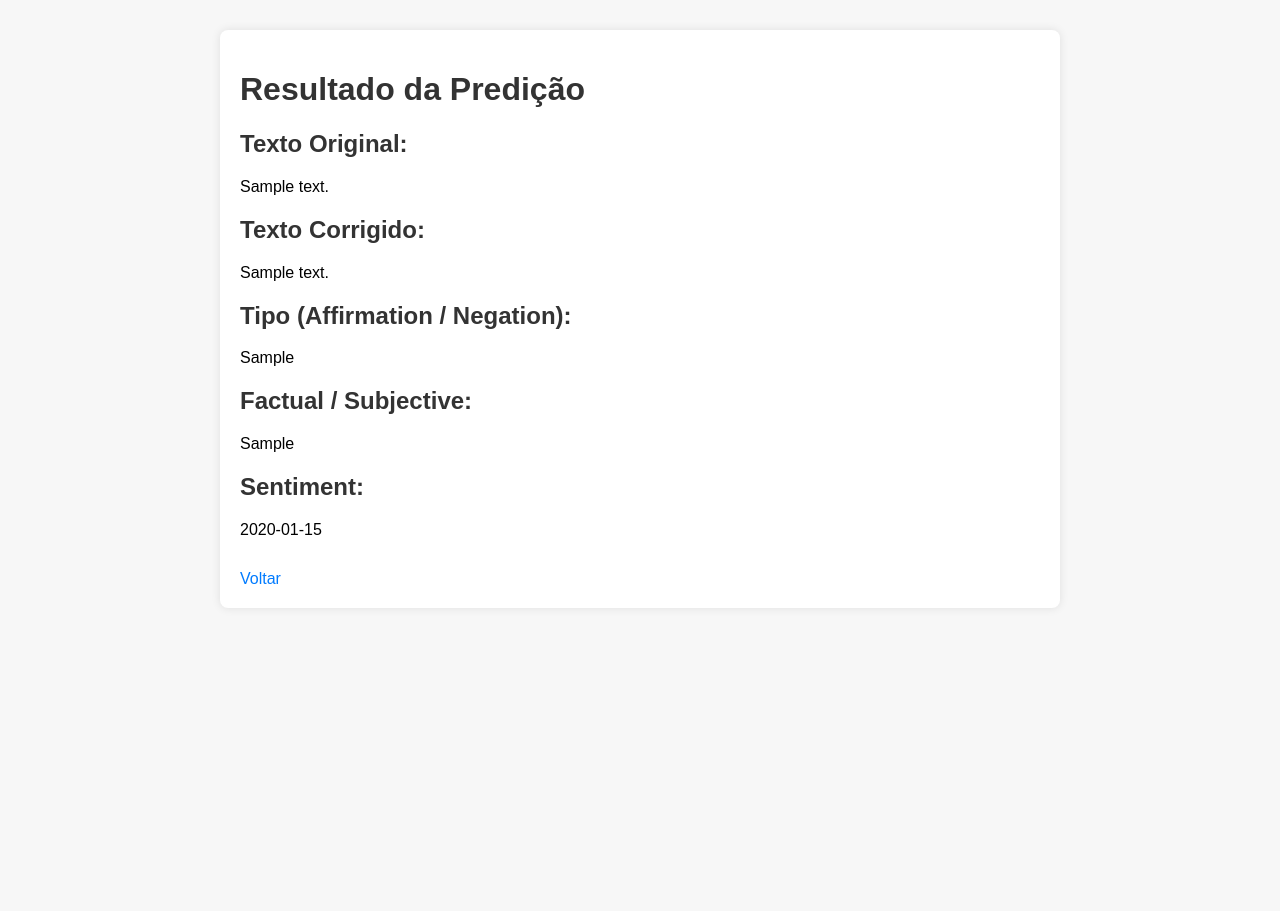
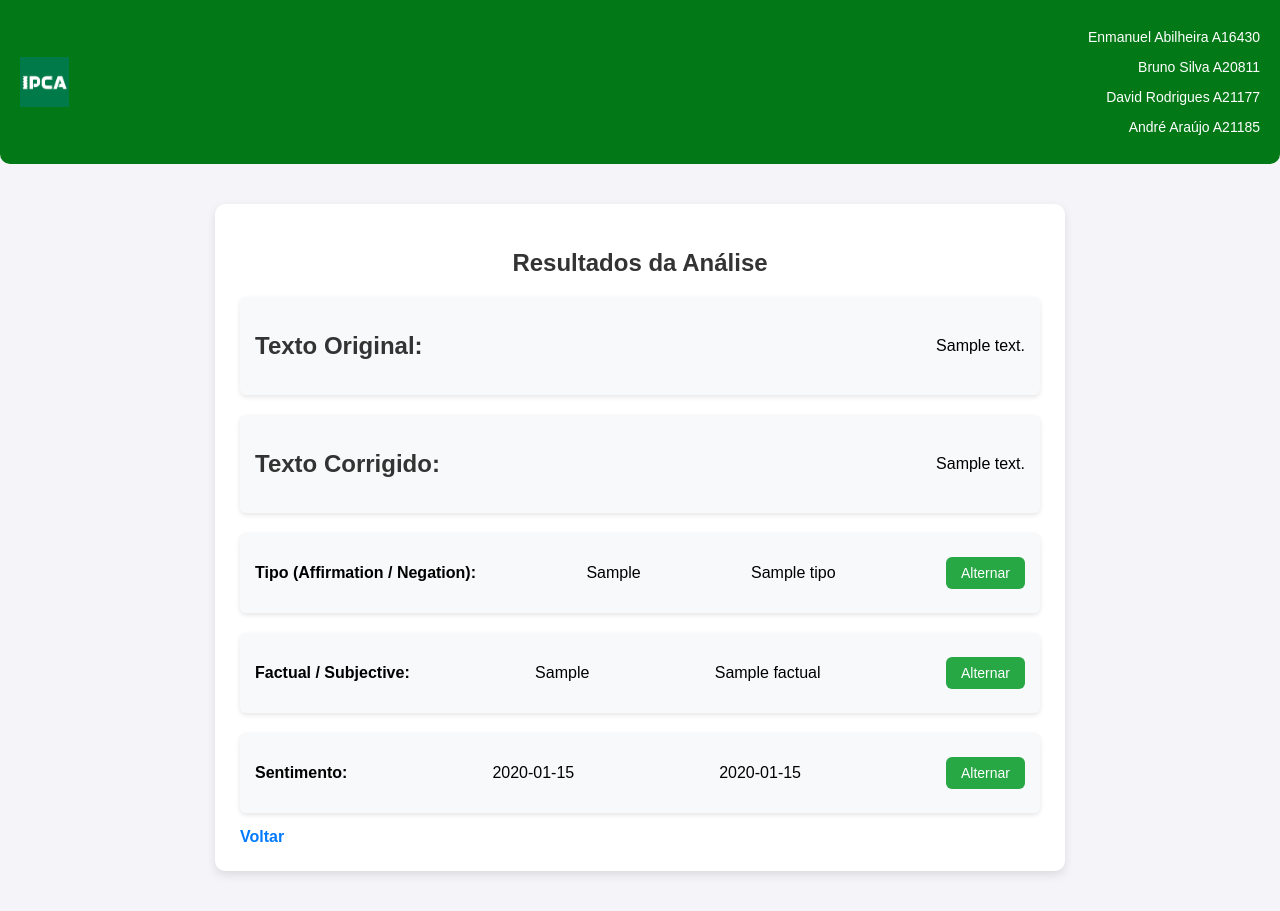
Before and after one commit to EnmanuelMartinsAbilheira/Sentiment-Analysis-Speech-Emotion-Recognition, a Flask app: template Project 3/input_view/templates/result.html in a window 1280 px wide. Before the commit the page ends 584 px from the top, so only its background shows below. Run offline with Flask 3, Linux system fonts and the light colour scheme; the template is opened without the code that fills it: most values are stand-ins (such as "Sample title", 1, 10 or a date in 2020); parts of the project's set-up code (start-up, migrations or seed data) failed here and were passed over.

Commit message:
update flask html css

```diff
--- a/Project 3/input_view/app.py
+++ b/Project 3/input_view/app.py
@@ -9,16 +9,16 @@ from gramformer import Gramformer
 app = Flask(__name__)
 
 # Load models and vectorizer
-with open("Project 3\\input_view\\models\\best_model_Type.pkl", "rb") as f:
+with open("models/best_model_Type.pkl", "rb") as f:
     type_model = pickle.load(f)
 
-with open("Project 3\\input_view\\models\\best_model_Factuality.pkl", "rb") as f:
+with open("models/best_model_Factuality.pkl", "rb") as f:
     fact_model = pickle.load(f)
 
-with open("Project 3\\input_view\\models\\best_model_Sentiment.pkl", "rb") as f:
+with open("models/best_model_Sentiment.pkl", "rb") as f:
     sentiment_model = pickle.load(f)
 
-with open("Project 3\\input_view\\models\\tfidf_vectorizer.pkl", "rb") as f:
+with open("models/tfidf_vectorizer.pkl", "rb") as f:
     vectorizer = pickle.load(f)
 
 # Load sentence encoder
--- a/Project 3/input_view/static/style.css
+++ b/Project 3/input_view/static/style.css
@@ -1,59 +1,89 @@
+/* Estilos gerais */
 body {
-    font-family: Arial, sans-serif;
-    background-color: #f7f7f7;
+    font-family: 'Arial', sans-serif;
+    background-color: #f4f4f9;
     margin: 0;
     padding: 0;
 }
 
+/* Container */
 .container {
-    width: 80%;
+    width: 90%;
     max-width: 800px;
-    margin: 30px auto;
+    margin: 40px auto;
     background: #fff;
-    padding: 20px;
-    border-radius: 8px;
-    box-shadow: 0 0 10px rgba(0, 0, 0, 0.1);
+    padding: 25px;
+    border-radius: 10px;
+    box-shadow: 0 4px 10px rgba(0, 0, 0, 0.1);
 }
 
+/* Header */
+.header {
+    display: flex;
+    align-items: center;
+    justify-content: space-between;
+    background: #037816;
+    color: white;
+    padding: 15px 20px;
+    border-radius: 0 0 10px 10px;
+}
+
+.header img {
+    height: 50px;
+}
+
+.header .team-names {
+    text-align: right;
+    font-size: 14px;
+}
+
+/* Títulos */
 h1, h2 {
     color: #333;
+    text-align: center;
 }
 
-textarea {
-    width: 100%;
-    padding: 10px;
-    margin-bottom: 15px;
-    border: 1px solid #ccc;
-    border-radius: 4px;
+/* Estilos para a caixa de resultados */
+.result-box {
+    background: #f8f9fa;
+    padding: 15px;
+    border-radius: 6px;
+    box-shadow: 0 2px 5px rgba(0, 0, 0, 0.1);
+    margin-top: 20px;
+    display: flex;
+    justify-content: space-between;
+    align-items: center;
 }
 
-button {
-    background-color: #007BFF;
-    border: none;
-    color: #fff;
-    padding: 10px 20px;
-    border-radius: 4px;
-    cursor: pointer;
+/* Estilizando os labels */
+.result-label {
+    font-size: 16px;
+    font-weight: bold;
 }
 
-button:hover {
-    background-color: #0056b3;
+/* Botão para alternar modelos */
+.toggle-btn {
+    background: #28a745;
+    border: none;
+    color: white;
+    padding: 8px 15px;
+    border-radius: 6px;
+    font-size: 14px;
+    cursor: pointer;
+    transition: background 0.3s ease-in-out;
 }
 
-ul {
-    list-style-type: none;
-    padding: 0;
+.toggle-btn:hover {
+    background: #218838;
 }
 
-li {
-    padding: 5px 0;
-}
-
+/* Links */
 a {
     display: inline-block;
     margin-top: 15px;
     color: #007BFF;
     text-decoration: none;
+    font-weight: bold;
 }
 
 a:hover {
--- a/Project 3/input_view/templates/result.html
+++ b/Project 3/input_view/templates/result.html
@@ -5,26 +5,70 @@
     <title>Resultado da Predição</title>
     <link rel="stylesheet" href="{{ url_for('static', filename='style.css') }}">
 </head>
+<header class="header">
+    <img src="static/logo.png" alt="Logotipo">
+    <div class="team-names">
+        <p>Enmanuel Abilheira A16430</p>
+        <p>Bruno Silva A20811</p>
+        <p>David Rodrigues A21177</p>
+        <p>André Araújo A21185</p>
+    </div>
+</header>
+
 <body>
     <div class="container">
-        <h1>Resultado da Predição</h1>
+        <h2>Resultados da Análise</h2>
 
+
+        <div class="result-box">
             <h2>Texto Original:</h2>
             <p>{{ original_text }}</p>
+        </div>
 
+        <div class="result-box">
             <h2>Texto Corrigido:</h2>
             <p>{{ corrected_text }}</p>
+        </div>
 
-        <h2>Tipo (Affirmation / Negation):</h2>
+        <div class="result-box">
+            <span class="result-label">Tipo (Affirmation / Negation):</span>
             <p>{{ type_pred }}</p>
+            <span id="tipo">{{ tipo }}</span>
+            <button class="toggle-btn" onclick="toggleModel('tipo')">Alternar</button>
+        </div>
 
-        <h2>Factual / Subjective:</h2>
+        <div class="result-box">
+            <span class="result-label">Factual / Subjective:</span>
             <p>{{ factual_pred }}</p>
+            <span id="factual">{{ factual }}</span>
+            <button class="toggle-btn" onclick="toggleModel('factual')">Alternar</button>
+        </div>
 
-        <h2>Sentiment:</h2>
+        <div class="result-box">
+            <span class="result-label">Sentimento:</span>
             <p>{{ sentiment_pred }}</p>
+            <span id="sentimento">{{ sentimento }}</span>
+             <button class="toggle-btn" onclick="toggleModel('sentimento')">Alternar</button>
+        </div>
 
         <a href="{{ url_for('index') }}">Voltar</a>
     </div>
+
+    <script>
+        function toggleModel(field) {
+            // Simulação da troca de modelo
+            let element = document.getElementById(field);
+            let valoresAlternativos = {
+                "tipo": ["Affirmation", "Negation"],
+                "factual": ["Factual", "Subjective"],
+                "sentimento": ["Positivo", "Negativo"]
+            };
+
+            let valores = valoresAlternativos[field];
+            if (valores) {
+                element.innerText = element.innerText === valores[0] ? valores[1] : valores[0];
+            }
+        }
+    </script>
 </body>
 </html>
```
Also changed, not shown: Project 3/input_view/templates/index.html (+10 -0 lines), Project 3/input_view/static/logo.png (added). Lines whose indentation alone changed are shown as unchanged.
